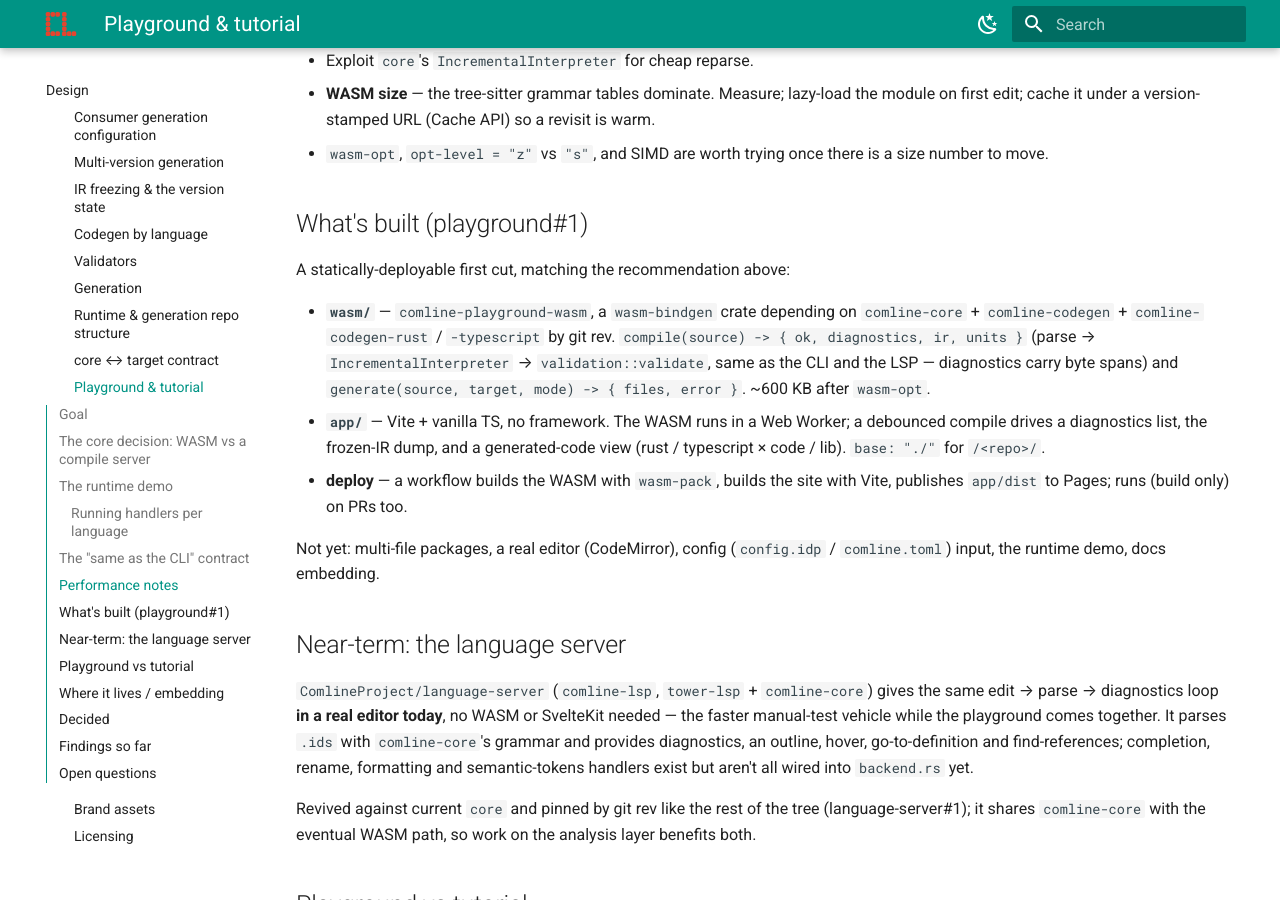
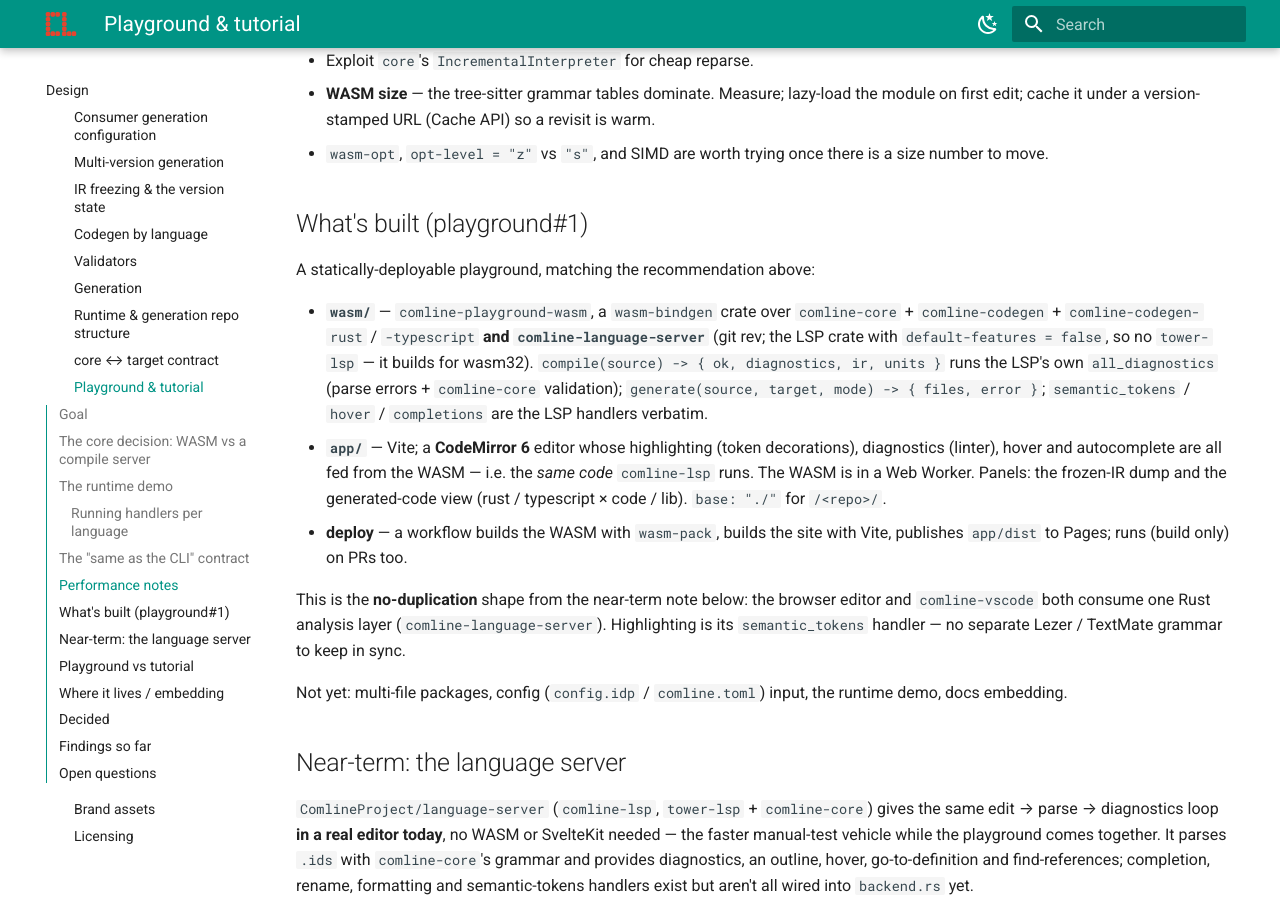
Before and after one commit to ComlineProject/docs, an MkDocs documentation site: the page built from docs/docs/design/playground-and-tutorial.md, in a window 1280 px wide and 900 px high, scrolled down 3027 px. Built offline with MkDocs 1.6.1 and Material for MkDocs 9.7.7, drawn with Linux system fonts in a browser that asks for light colours; the version menu is left out.

Commit message:
docs: playground gets a CodeMirror editor fed by the LSP (playground#3)

```diff
--- a/docs/docs/design/playground-and-tutorial.md
+++ b/docs/docs/design/playground-and-tutorial.md
@@ -135,24 +135,31 @@ result.
 
 ## What's built (playground#1)
 
-A statically-deployable first cut, matching the recommendation above:
+A statically-deployable playground, matching the recommendation above:
 
-- **`wasm/`** — `comline-playground-wasm`, a `wasm-bindgen` crate depending on
-  `comline-core` + `comline-codegen` + `comline-codegen-rust` /
-  `-typescript` by git rev. `compile(source) -> { ok, diagnostics, ir, units }`
-  (parse → `IncrementalInterpreter` → `validation::validate`, same as the CLI
-  and the LSP — diagnostics carry byte spans) and
-  `generate(source, target, mode) -> { files, error }`. ~600 KB after
-  `wasm-opt`.
-- **`app/`** — Vite + vanilla TS, no framework. The WASM runs in a Web Worker;
-  a debounced compile drives a diagnostics list, the frozen-IR dump, and a
-  generated-code view (rust / typescript × code / lib). `base: "./"` for
-  `/<repo>/`.
+- **`wasm/`** — `comline-playground-wasm`, a `wasm-bindgen` crate over
+  `comline-core` + `comline-codegen` + `comline-codegen-rust` / `-typescript`
+  **and `comline-language-server`** (git rev; the LSP crate with
+  `default-features = false`, so no `tower-lsp` — it builds for wasm32).
+  `compile(source) -> { ok, diagnostics, ir, units }` runs the LSP's own
+  `all_diagnostics` (parse errors + `comline-core` validation);
+  `generate(source, target, mode) -> { files, error }`;
+  `semantic_tokens` / `hover` / `completions` are the LSP handlers verbatim.
+- **`app/`** — Vite; a **CodeMirror 6** editor whose highlighting
+  (token decorations), diagnostics (linter), hover and autocomplete are all
+  fed from the WASM — i.e. the *same code* `comline-lsp` runs. The WASM is in a
+  Web Worker. Panels: the frozen-IR dump and the generated-code view (rust /
+  typescript × code / lib). `base: "./"` for `/<repo>/`.
 - **deploy** — a workflow builds the WASM with `wasm-pack`, builds the site with
   Vite, publishes `app/dist` to Pages; runs (build only) on PRs too.
 
-Not yet: multi-file packages, a real editor (CodeMirror), config (`config.idp` /
-`comline.toml`) input, the runtime demo, docs embedding.
+This is the **no-duplication** shape from the near-term note below: the browser
+editor and `comline-vscode` both consume one Rust analysis layer
+(`comline-language-server`). Highlighting is its `semantic_tokens` handler — no
+separate Lezer / TextMate grammar to keep in sync.
+
+Not yet: multi-file packages, config (`config.idp` / `comline.toml`) input, the
+runtime demo, docs embedding.
 
 ## Near-term: the language server
 
```
